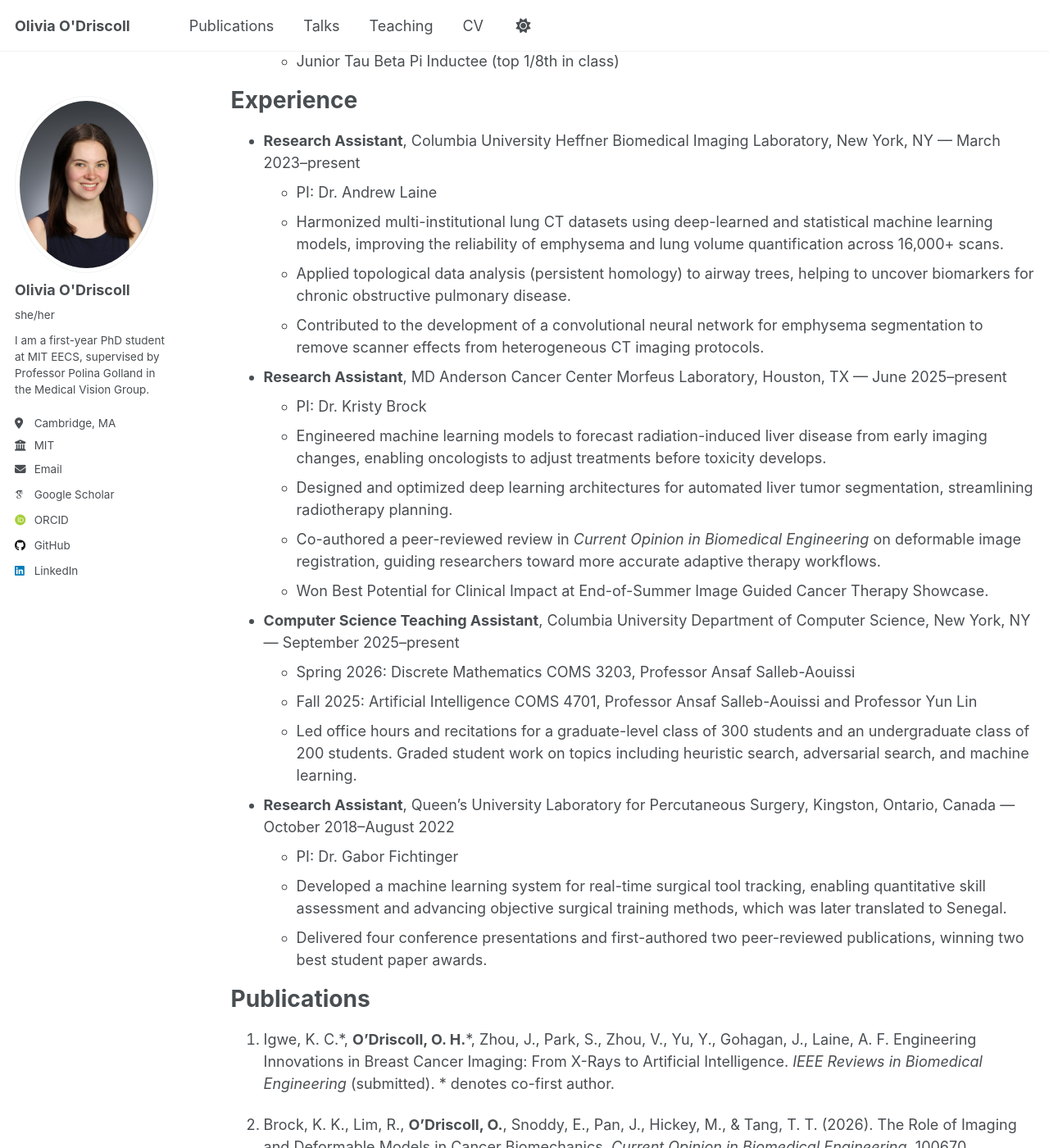
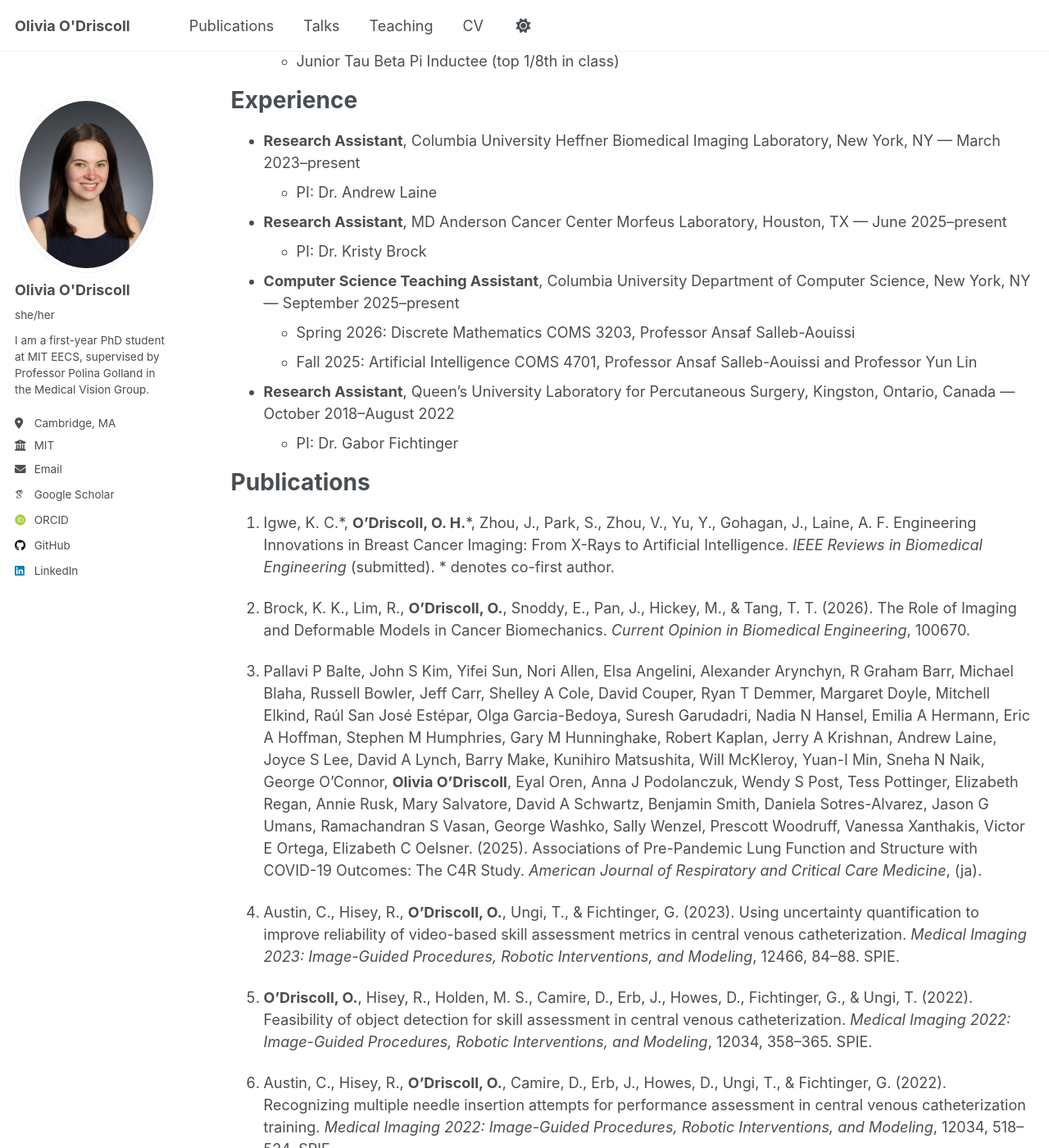
Before and after one commit to OliviaODriscoll/oliviaodriscoll.github.io, a Jekyll site: the page built from _pages/cv.md, in a window 1280 px wide and 1400 px high, scrolled down 330 px. Shown: the whole window at 82% size. Built offline with Jekyll 4.4.1, drawn with Linux system fonts in a browser that asks for light colours; some web fonts are replaced; a script that is not in the unit is left out.

Commit message:
Refactor CV experience section by removing specific project details and responsibilities for clarity and conciseness. Adjust formatting for improved readability.

```diff
--- a/_pages/cv.md
+++ b/_pages/cv.md
@@ -21,26 +21,16 @@ Experience
 ======
 * **Research Assistant**, Columbia University Heffner Biomedical Imaging Laboratory, New York, NY — March 2023–present
   * PI: Dr. Andrew Laine
-  * Harmonized multi-institutional lung CT datasets using deep-learned and statistical machine learning models, improving the reliability of emphysema and lung volume quantification across 16,000+ scans.
-  * Applied topological data analysis (persistent homology) to airway trees, helping to uncover biomarkers for chronic obstructive pulmonary disease.
-  * Contributed to the development of a convolutional neural network for emphysema segmentation to remove scanner effects from heterogeneous CT imaging protocols.
 
 * **Research Assistant**, MD Anderson Cancer Center Morfeus Laboratory, Houston, TX — June 2025–present
   * PI: Dr. Kristy Brock
-  * Engineered machine learning models to forecast radiation-induced liver disease from early imaging changes, enabling oncologists to adjust treatments before toxicity develops.
-  * Designed and optimized deep learning architectures for automated liver tumor segmentation, streamlining radiotherapy planning.
-  * Co-authored a peer-reviewed review in *Current Opinion in Biomedical Engineering* on deformable image registration, guiding researchers toward more accurate adaptive therapy workflows.
-  * Won Best Potential for Clinical Impact at End-of-Summer Image Guided Cancer Therapy Showcase.
 
 * **Computer Science Teaching Assistant**, Columbia University Department of Computer Science, New York, NY — September 2025–present
   * Spring 2026: Discrete Mathematics COMS 3203, Professor Ansaf Salleb-Aouissi
   * Fall 2025: Artificial Intelligence COMS 4701, Professor Ansaf Salleb-Aouissi and Professor Yun Lin
-  * Led office hours and recitations for a graduate-level class of 300 students and an undergraduate class of 200 students. Graded student work on topics including heuristic search, adversarial search, and machine learning.
 
 * **Research Assistant**, Queen's University Laboratory for Percutaneous Surgery, Kingston, Ontario, Canada — October 2018–August 2022
   * PI: Dr. Gabor Fichtinger
-  * Developed a machine learning system for real-time surgical tool tracking, enabling quantitative skill assessment and advancing objective surgical training methods, which was later translated to Senegal.
-  * Delivered four conference presentations and first-authored two peer-reviewed publications, winning two best student paper awards.
 
 Publications
 ======
```
